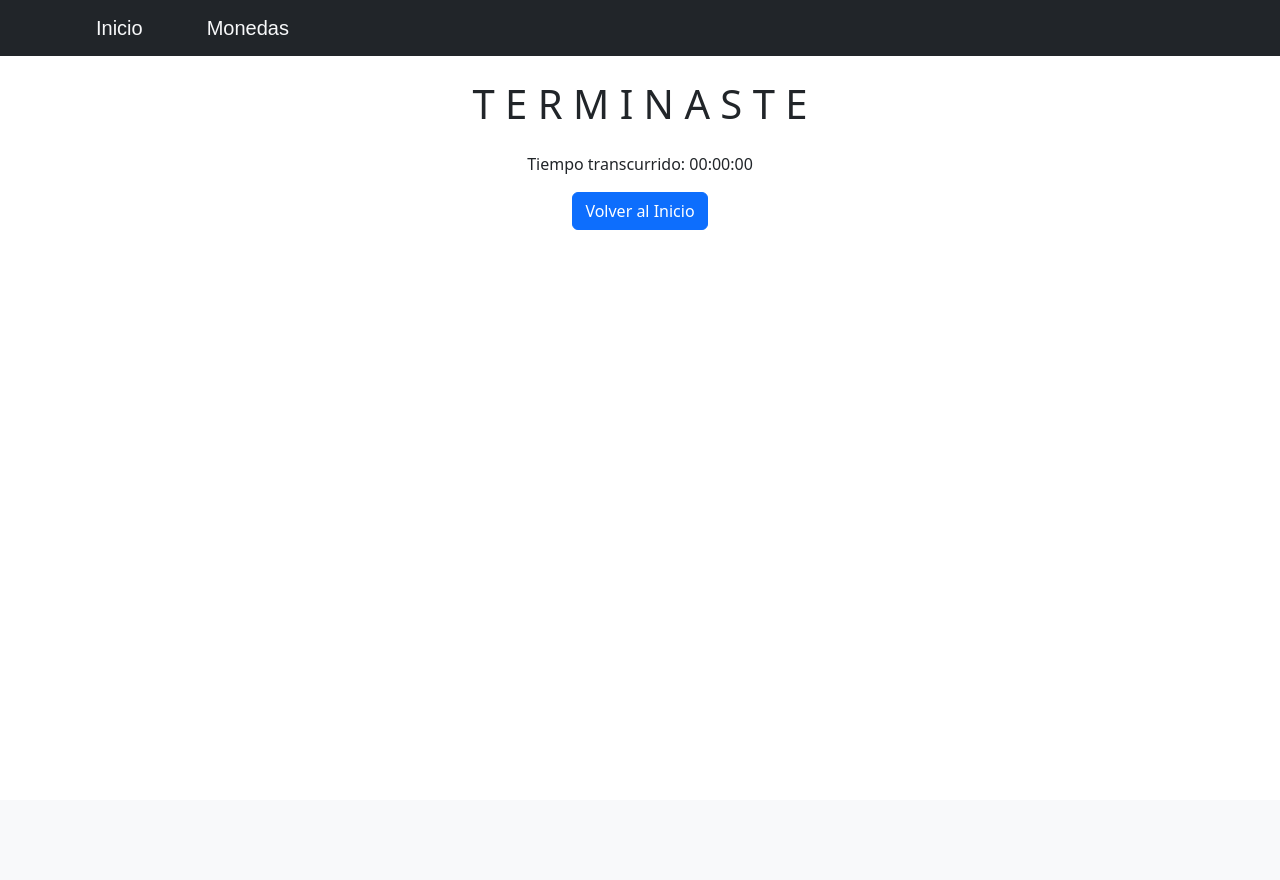
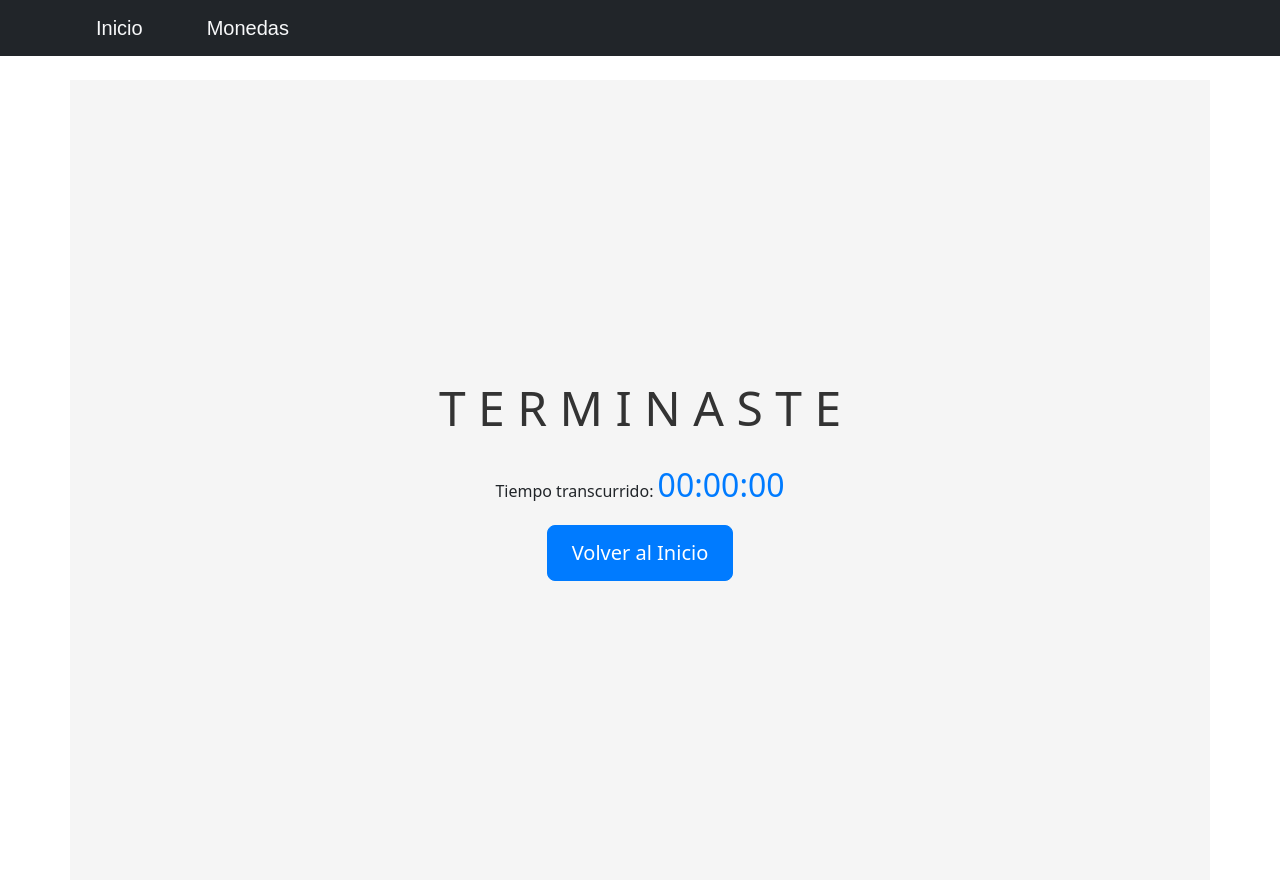
Before and after one commit to LeonardoVilte/Sudoku, a Spring app: page /thymeleaf/Resultad0 in a window 1280 px wide. Before the commit the page ends 230 px from the top, so only its background shows below. Run offline with Thymeleaf, Linux system fonts and the light colour scheme; the template is opened without the code that fills it, so the values that code supplies are empty; some libraries are stand-ins or nearby versions.

Commit message:
vista resultado

```diff
--- a/src/main/webapp/WEB-INF/views/thymeleaf/Resultad0.html
+++ b/src/main/webapp/WEB-INF/views/thymeleaf/Resultad0.html
@@ -5,6 +5,7 @@
     <title>Resultado</title>
     <link rel="stylesheet" th:href="@{/webjars/bootstrap/5.2.0/css/bootstrap.min.css}"/>
     <link rel="stylesheet" th:href="@{/css/main.css}"/>
+    <link rel="stylesheet" th:href="@{/css/resultado.css}"/> <!-- Añadir el nuevo archivo CSS -->
 </head>
 <body>
 <main role="main" class="container">
--- /dev/null
+++ b/src/main/webapp/resources/core/css/resultado.css
@@ -0,0 +1,52 @@
+/* Estilo para el contenedor principal */
+.center-div {
+    display: flex;
+    flex-direction: column;
+    justify-content: center;
+    align-items: center;
+    height: 100vh;
+    background-color: #f5f5f5;
+}
+
+/* Estilo para el encabezado */
+h1 {
+    font-size: 3rem;
+    color: #333;
+    margin-bottom: 1.5rem;
+}
+
+/* Estilo para el tiempo transcurrido */
+.timer {
+    font-size: 2rem;
+    color: #007bff;
+    margin-bottom: 1rem;
+}
+
+/* Estilo para el botón */
+.btn-primary {
+    background-color: #007bff;
+    border-color: #007bff;
+    font-size: 1.25rem;
+    padding: 0.75rem 1.5rem;
+    border-radius: 0.5rem;
+}
+
+.btn-primary:hover {
+    background-color: #0056b3;
+    border-color: #0056b3;
+}
+
+/* Agregar animación al contenedor */
+.center-div {
+    animation: fadeIn 1s ease-in-out;
+}
+
+/* Definición de la animación fadeIn */
+@keyframes fadeIn {
+    from {
+        opacity: 0;
+    }
+    to {
+        opacity: 1;
+    }
+}
```
